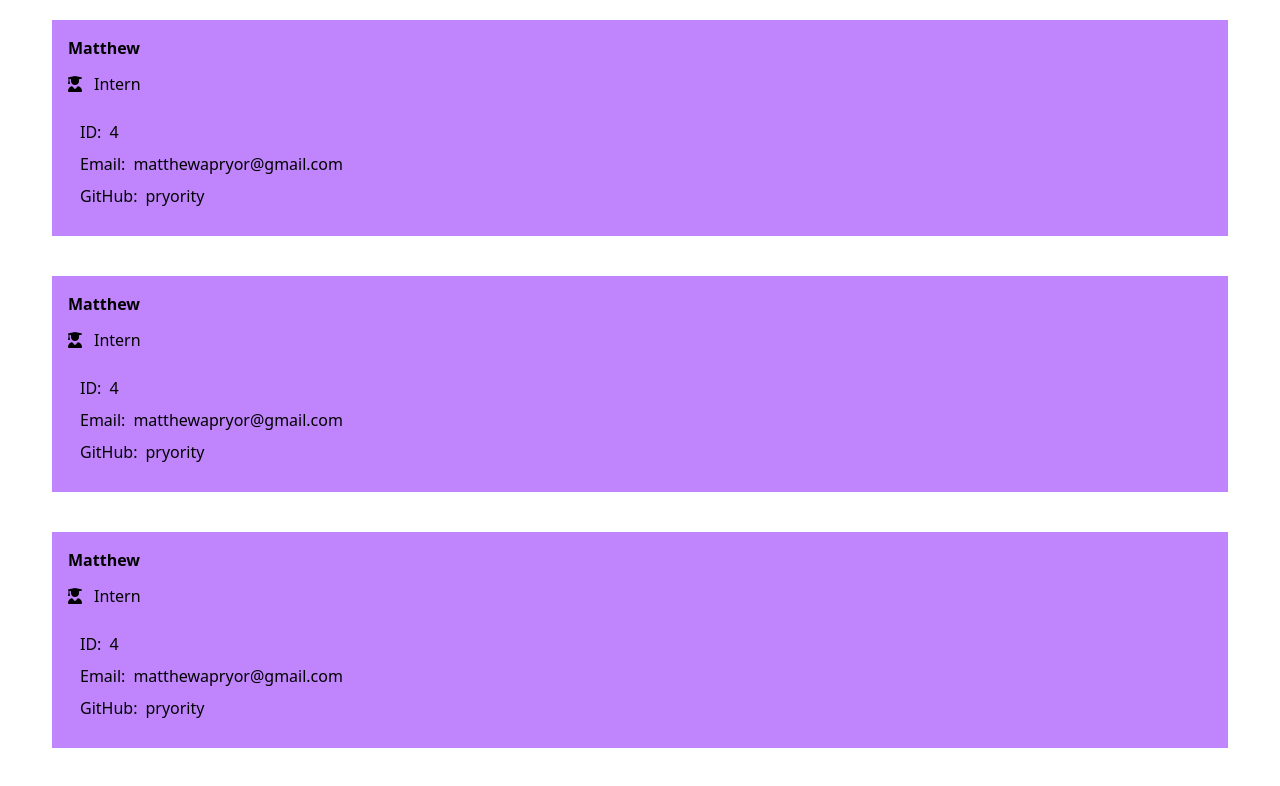
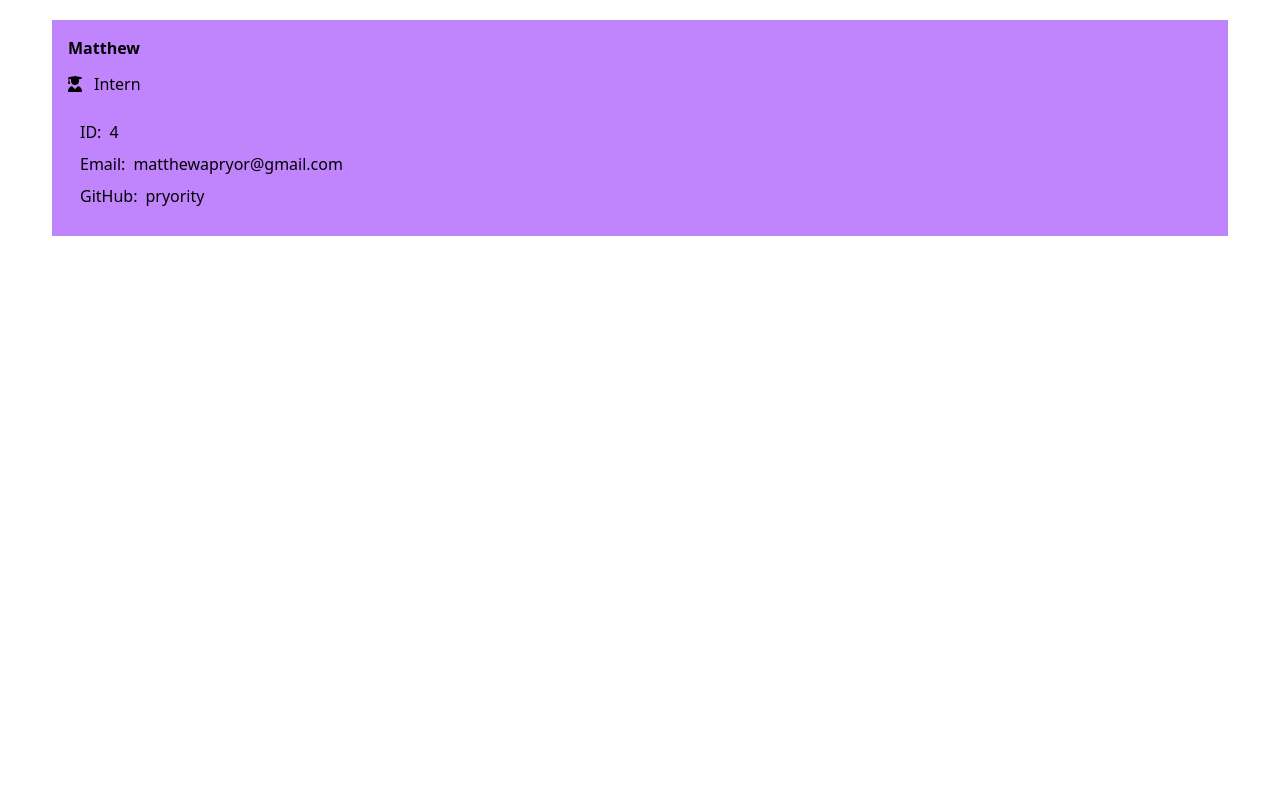
Before and after one commit to Pryority/team-profile-generator, a website: page index.html in a window 1280 px wide. Drawn offline with nearby package versions, Linux system fonts and the light colour scheme.

Commit message:
fix engineer html template

```diff
--- a/index.html
+++ b/index.html
@@ -14,62 +14,7 @@
     </header>
     <main>
         <ol id="profiles" class="flex justify-center flex-col-10 mx-8 flex-wrap">
-            <div class="container flex flex-col p-5">
-                <div class="bg-purple-400 p-2">
-                    <h2 id="name" class="card-title text-start p-2 font-bold">Matthew</h2>
-                    <div class="flex flex-row">
-                        <i class="fa-solid fa-user-graduate justify-center p-2"></i>
-                        <p id="role" class="card-text p-1">Intern</p>
-                    </div>
-                    <div>
-                        <ul class="p-5 space-y-2">
-                            <li class="text-start">
-                                <div>
-                                    <p class="text-start">ID:<span class="ml-2">4</span></p>
-                                </div>
-                            </li>
-                            <li>
-                                <div>
-                                    <p class="text-start">Email:<span class="ml-2">matthewapryor@gmail.com</span></p>
-                                </div>
-                            </li>
-                            <li>
-                                <div>
-                                    <p class="text-start">GitHub:<span class="ml-2">pryority</span></p>
-                                </div>
-                            </li>
-                        </ul>
-                    </div>
-                </div>
-            </div>
-            <div class="container flex flex-col p-5">
-                <div class="bg-purple-400 p-2">
-                    <h2 id="name" class="card-title text-start p-2 font-bold">Matthew</h2>
-                    <div class="flex flex-row">
-                        <i class="fa-solid fa-user-graduate justify-center p-2"></i>
-                        <p id="role" class="card-text p-1">Intern</p>
-                    </div>
-                    <div>
-                        <ul class="p-5 space-y-2">
-                            <li class="text-start">
-                                <div>
-                                    <p class="text-start">ID:<span class="ml-2">4</span></p>
-                                </div>
-                            </li>
-                            <li>
-                                <div>
-                                    <p class="text-start">Email:<span class="ml-2">matthewapryor@gmail.com</span></p>
-                                </div>
-                            </li>
-                            <li>
-                                <div>
-                                    <p class="text-start">GitHub:<span class="ml-2">pryority</span></p>
-                                </div>
-                            </li>
-                        </ul>
-                    </div>
-                </div>
-            </div>
+
             <div class="container flex flex-col p-5">
                 <div class="bg-purple-400 p-2">
                     <h2 id="name" class="card-title text-start p-2 font-bold">Matthew</h2>
```
Also changed, not shown: templates/engineer.html (+0 -29 lines), output/employees.html.
